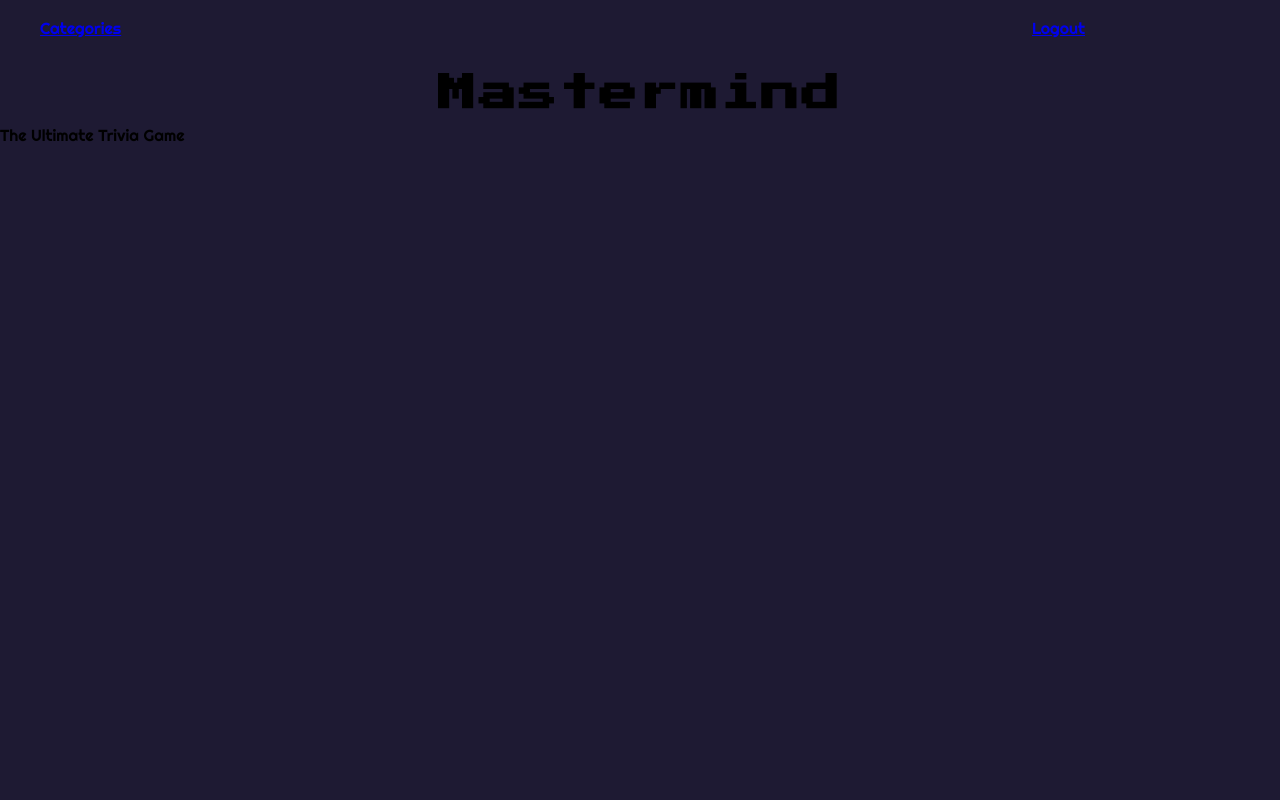
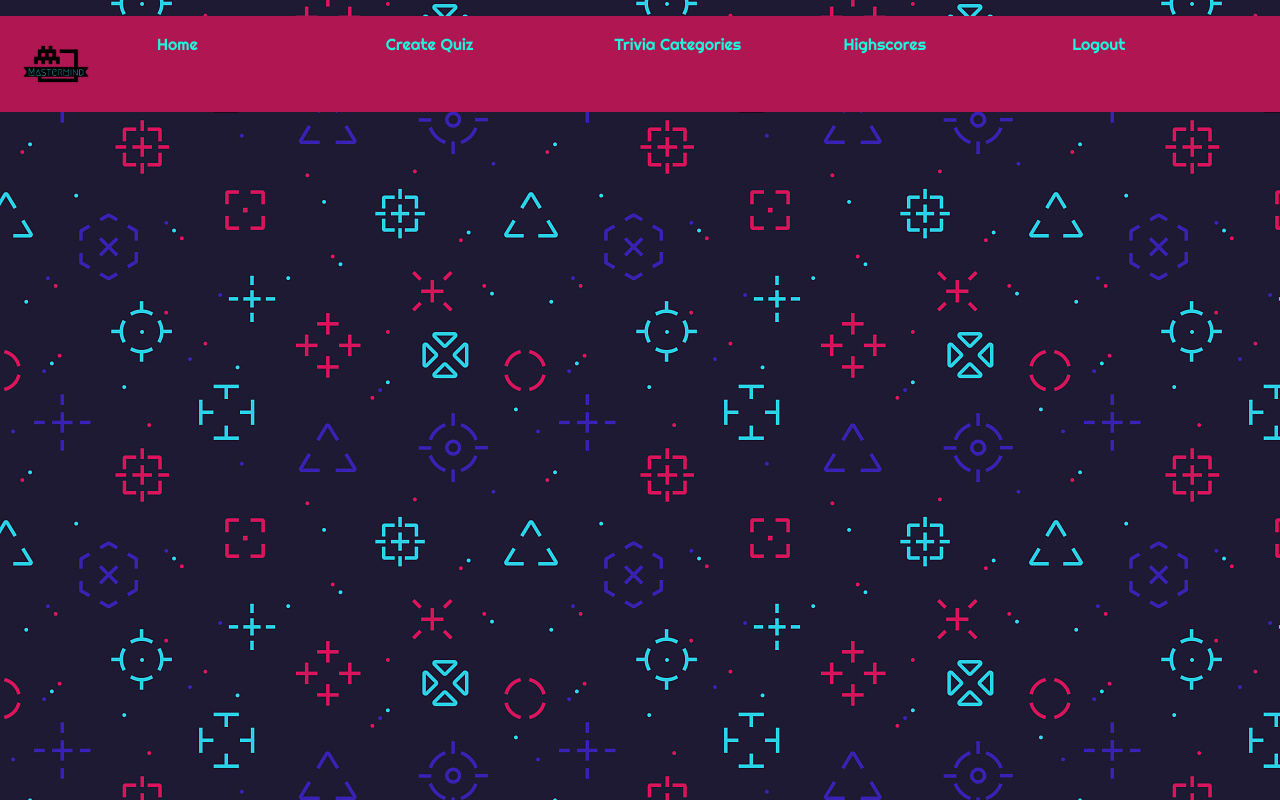
Before and after one commit to dmartin1287/mastermind-clientside, a React app in the folder mastermind/: page / in a window 1280 px wide. Built offline with nearby package versions, Linux system fonts and the light colour scheme; sample sign-in values are in the browser's storage; a web font is replaced by a local one.

Commit message:
Created Navbar and updated app background

```diff
--- a/mastermind/src/components/auth/Login.css
+++ b/mastermind/src/components/auth/Login.css
@@ -1,3 +1,5 @@
+@import url('https://fonts.googleapis.com/css2?family=Righteous&display=swap');
+
 .h1,
 h1 {
     font-size: 2.4rem;
@@ -70,3 +72,37 @@
     position: relative;
     bottom: -2rem;
 }
+
+/* CSS */
+.link--register {
+    background-color: turquoise;
+    border: 1px solid turquoise;
+    border-radius: 8px;
+    box-shadow: rgba(213, 217, 217, .5) 0 2px 5px 0;
+    box-sizing: border-box;
+    color: #ffff;
+    cursor: pointer;
+    display: inline-block;
+    font-family: 'Righteous', cursive;
+    font-size: 13px;
+    line-height: 29px;
+    padding: 0 10px 0 11px;
+    position: relative;
+    text-align: center;
+    text-decoration: none;
+    user-select: none;
+    -webkit-user-select: none;
+    touch-action: manipulation;
+    vertical-align: middle;
+    width: 100px;
+}
+
+.link--register:hover {
+    background-color: paleturquoise;
+}
+
+.link--register:focus {
+    border-color: #008296;
+    box-shadow: rgba(213, 217, 217, .5) 0 2px 5px 0;
+    outline: 0;
+}
--- a/mastermind/src/components/auth/Login.js
+++ b/mastermind/src/components/auth/Login.js
@@ -39,8 +39,8 @@
         <main className="container--login">
             <section>
                 <form className="form--login" onSubmit={handleLogin}>
-                    <h1>Mastermind</h1>
-                    <h2>Please sign in</h2>
+                    <h1 className="master-login">Mastermind</h1>
+                    <h2 className="masterz">Please sign in</h2>
                     <fieldset>
                         <label htmlFor="inputUsername"> Username:</label>
                         <input type="username"
@@ -66,7 +66,7 @@
                 </form>
             </section>
             <section className="link--register">
-                <Link to="/register">Not a member yet?</Link>
+                <Link to="/register">Register</Link>
             </section>
         </main>
     </div>
--- a/mastermind/src/components/nav/NavBar.css
+++ b/mastermind/src/components/nav/NavBar.css
@@ -1,14 +1,90 @@
+    @import url("https://fonts.googleapis.com/css?family=Comfortaa|Patua+One");
+    @import url('https://fonts.googleapis.com/css2?family=Press+Start+2P&display=swap');
+    @import url('https://fonts.googleapis.com/css2?family=Righteous&display=swap');
+
     .navbar {
         display: flex;
         flex-wrap: nowrap;
         justify-content: left;
     }
-
+    .navbar__logo {
+    width: 6rem;
+    height: 6rem;
+    padding: 0 2em 0 0;
+    margin-left: -2rem;
+}
     .navbar__item {
         flex-basis: 20%;
         list-style-type: none;
+        font-family: 'Righteous', cursive;
     }
 
     .navbar__logout {
         margin-left: auto;
     }
+
+    .logo {
+        height: 120px;
+        width: 120px;
+    }
+
+    /* Style the top navigation bar */
+
+    .navbar {
+        overflow: hidden;
+        background-color: #B01652;
+    }
+
+    /* Style the navbar links */
+
+    .navbar a {
+        float: left;
+        display: block;
+        color: #1ff5dc;
+        text-align: center;
+        padding: 14px 16px;
+        text-decoration: none;
+    }
+
+    .navbar__link {
+        position: relative;
+        box-sizing: border-box;
+        display: inline-block;
+        overflow: hidden;
+        padding: 8px 20px;
+        margin: 0px 3px 6px;
+        text-align: center;
+        border: 2px solid #B01652;
+        text-decoration: none;
+        color: rgb(255, 255, 255);
+        white-space: nowrap;
+        z-index: 0;
+    }
+
+    .navbar__link i {
+        padding-right: 8px;
+    }
+
+    .navbar__link::before {
+        position: absolute;
+        content: "";
+        background: #1ff5dc;
+        transition-duration: 0.3s;
+        z-index: -1;
+        inset: 0px auto auto 0px;
+        width: 100%;
+        height: 100%;
+        opacity: 0;
+    }
+
+    .navbar__link:hover::before {
+        width: 100%;
+        height: 100%;
+        opacity: 1;
+    }
+
+    .navbar__link:hover {
+        color: #B01652;
+        background: #1ff5dc;
+        transition: color 0.3s ease 0s, background 0s ease 0.3s;
+    }
--- a/mastermind/src/components/nav/NavBar.js
+++ b/mastermind/src/components/nav/NavBar.js
@@ -5,9 +5,20 @@
     const navigate = useNavigate()
 
     return (
+    <header>
         <ul className="navbar">
+            <img className="navbar__logo" src={"/image/logo.png"} alt="logo" />
             <li className="navbar__item active">
-                <Link className="navbar__link" to="/tickets">Categories</Link>
+                <Link className="navbar__link" to="/tickets">Home</Link>
+            </li>
+            <li className="navbar__item active">
+                <Link className="navbar__link" to="/tickets">Create Quiz</Link>
+            </li>
+            <li className="navbar__item active">
+                <Link className="navbar__link" to="/tickets">Trivia Categories</Link>
+            </li>
+            <li className="navbar__item active">
+                <Link className="navbar__link" to="/tickets">Highscores</Link>
             </li>
             {
                 localStorage.getItem("master_user")
@@ -20,5 +31,6 @@
                     : ""
             }
         </ul>
+    </header>
     )
 }
--- a/mastermind/src/components/views/ApplicationViews.js
+++ b/mastermind/src/components/views/ApplicationViews.js
@@ -1,6 +1,5 @@
 export const ApplicationViews = () => {
 	return <>
-		<h1 className="title--main">Mastermind</h1>
-		<div>The Ultimate Trivia Game</div>
+
 	</>
 }
--- a/mastermind/src/index.css
+++ b/mastermind/src/index.css
@@ -25,10 +25,23 @@
 h6 {
   font-family: 'Press Start 2P', cursive;
   letter-spacing: 2px;
+  text-align: center;
+
 }
+/* .title--main{
+display: inline-flex;
+  justify-content: center;
+    padding: 3px;
+    font-size: 24px;
+    background-color: hsla(0, 0%, 100%, 0.40);
+    color: black;
+    text-align: center;
+} */
 
 body {
-  background-color: #1E1A33;
+  background-image: url("./components/images/main.jpg");
+    background-attachment: fixed;
+
 }
 
 code {
```
Also changed, not shown: mastermind/public/image/logo.png (added), mastermind/src/components/images/game.jpg (added), mastermind/src/components/images/login.jpg (added), mastermind/src/components/images/main.jpg (added). Lines whose indentation alone changed are shown as unchanged.
